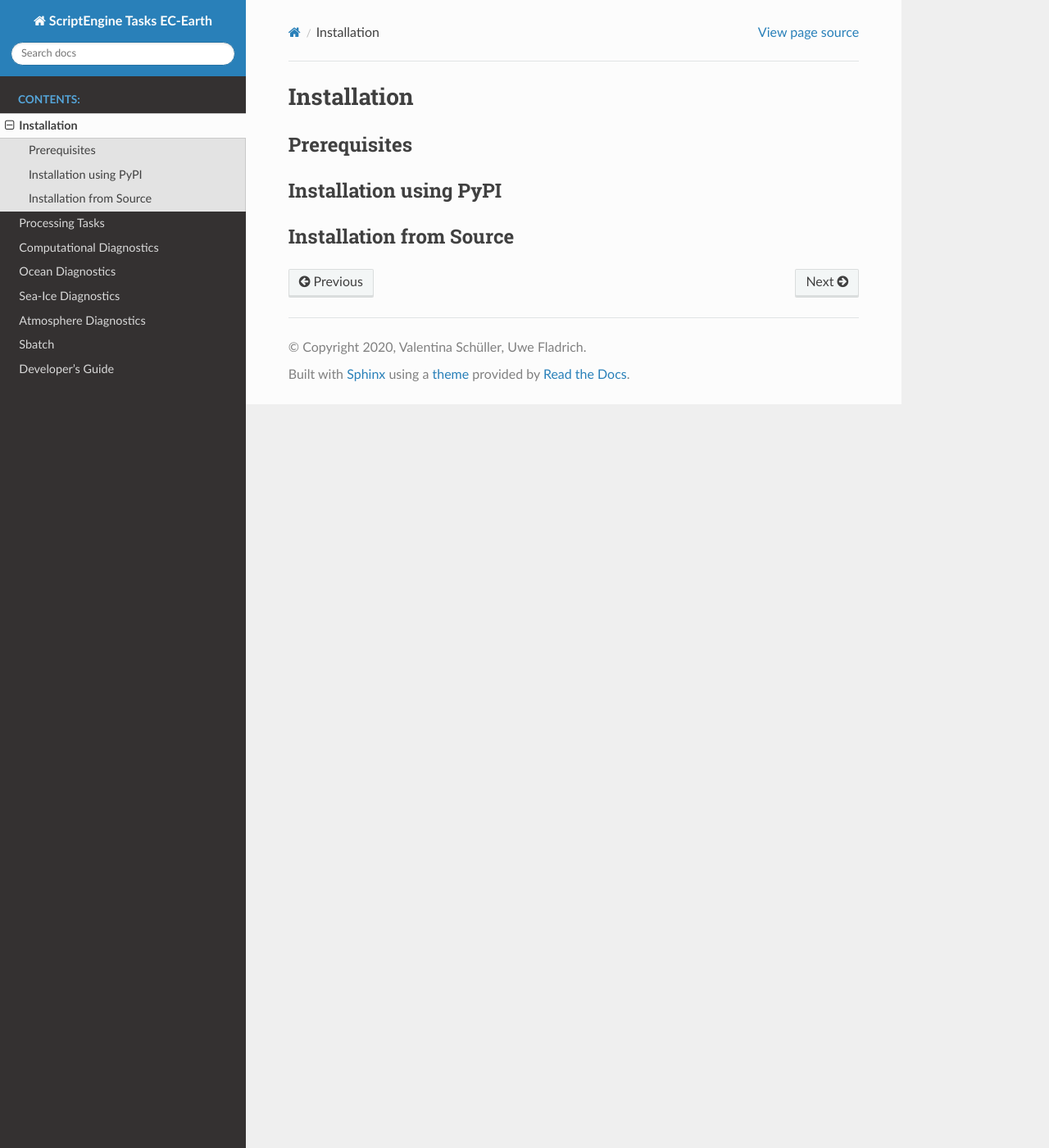
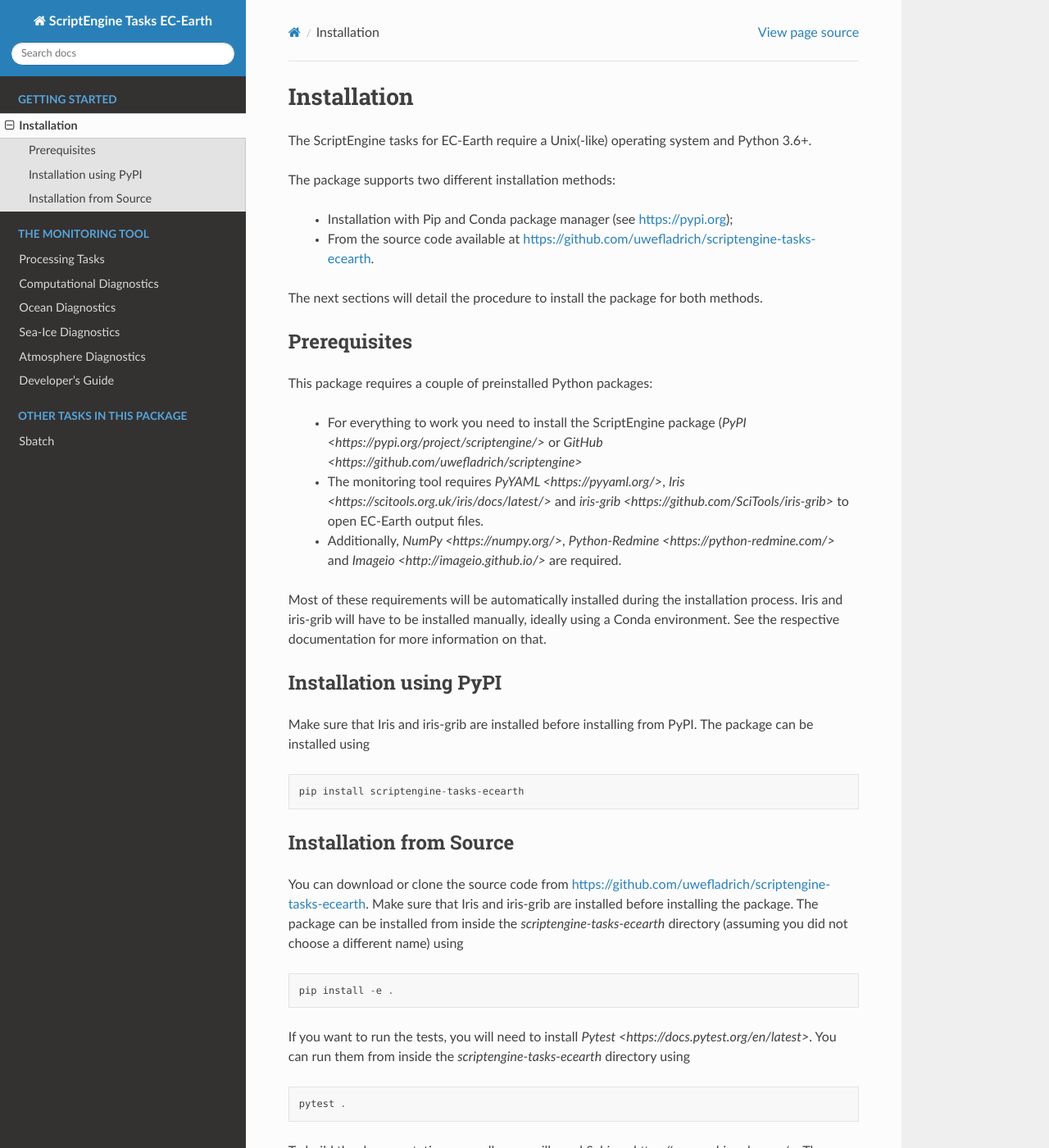
Before and after one commit to uwefladrich/scriptengine-tasks-ecearth, a Sphinx documentation site: the page built from docs/sphinx/source/usage/installation.rst, in a window 1280 px wide and 1400 px high. Shown: the whole window at 82% size. Built offline with Sphinx 7.4.7 and the Read the Docs theme 2.0.0, drawn with Linux system fonts in a browser that asks for light colours; some of the changed text lies outside the part shown.

Commit message:
Work on Documentation
- Restructure TOC
- Add Installation Guide (#93)

```diff
--- a/docs/sphinx/source/usage/installation.rst
+++ b/docs/sphinx/source/usage/installation.rst
@@ -2,13 +2,56 @@
 Installation
 ************
 
+The ScriptEngine tasks for EC-Earth require a Unix(-like) operating system and Python 3.6+.
+
+The package supports two different installation methods:
+
+    * Installation with Pip and Conda package manager (see https://pypi.org);
+    * From the source code available at https://github.com/uwefladrich/scriptengine-tasks-ecearth.
+
+The next sections will detail the procedure to install the package for both methods.
+
 Prerequisites
 =============
 
+This package requires a couple of preinstalled Python packages:
+
+    * For everything to work you need to install the ScriptEngine package (`PyPI <https://pypi.org/project/scriptengine/>` or `GitHub <https://github.com/uwefladrich/scriptengine>`
+    * The monitoring tool requires `PyYAML <https://pyyaml.org/>`, `Iris <https://scitools.org.uk/iris/docs/latest/>` and `iris-grib <https://github.com/SciTools/iris-grib>` to open EC-Earth output files.
+    * Additionally, `NumPy <https://numpy.org/>`, `Python-Redmine <https://python-redmine.com/>` and `Imageio <http://imageio.github.io/>` are required.
+
+Most of these requirements will be automatically installed during the installation process.
+Iris and iris-grib will have to be installed manually, ideally using a Conda environment.
+See the respective documentation for more information on that.
 
 Installation using PyPI
 =======================
 
+Make sure that Iris and iris-grib are installed before installing from PyPI.
+The package can be installed using
+
+::
+
+    pip install scriptengine-tasks-ecearth
+
 
 Installation from Source
 ========================
+
+You can download or clone the source code from https://github.com/uwefladrich/scriptengine-tasks-ecearth.
+Make sure that Iris and iris-grib are installed before installing the package.
+The package can be installed from inside the *scriptengine-tasks-ecearth* directory (assuming you did not choose a different name) using
+
+::
+
+    pip install -e .
+
+If you want to run the tests, you will need to install `Pytest <https://docs.pytest.org/en/latest>`.
+You can run them from inside the *scriptengine-tasks-ecearth* directory using
+
+::
+
+    pytest .
+
+To build the documentation manually, you will need `Sphinx <https://www.sphinx-doc.org/>`.
+The HTML theme is the `Read the Docs Sphinx Theme <https://sphinx-rtd-theme.readthedocs.io/en/stable/index.html>`.
```
Also changed, not shown: docs/sphinx/index.rst (+12 -2 lines), docs/sphinx/source/tasks/monitoring/developer-guide.rst (renamed from docs/sphinx/source/developer-guide.rst).
